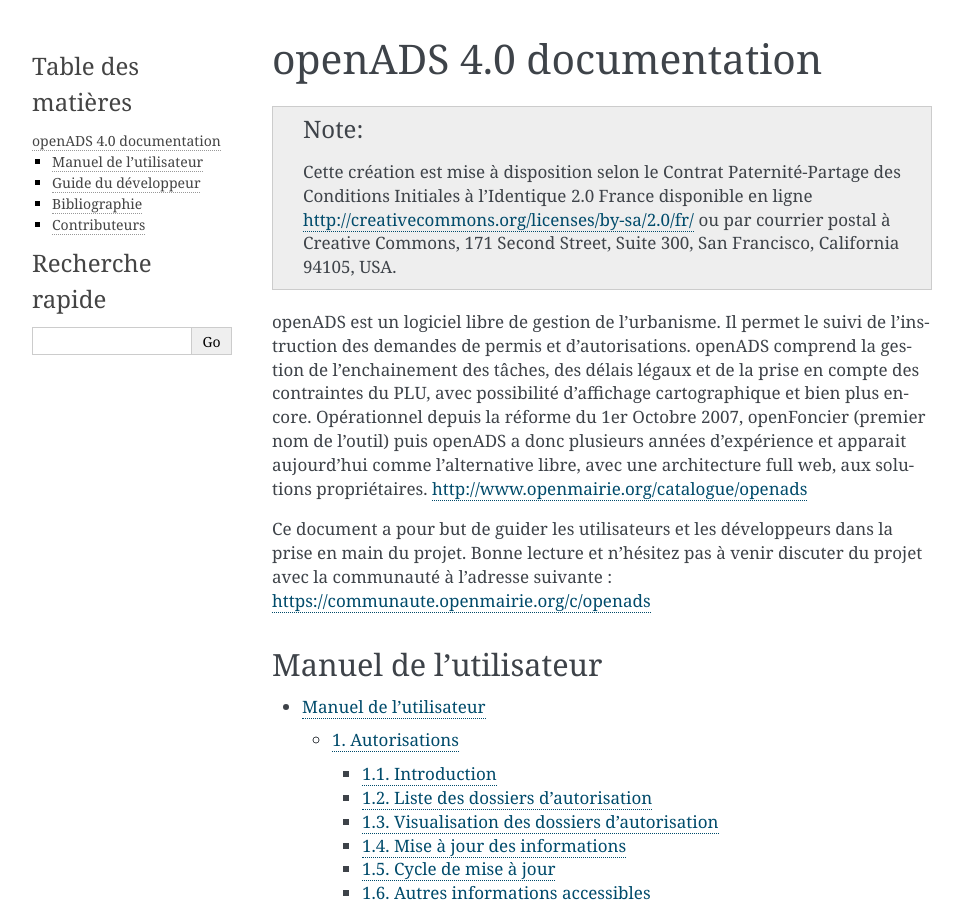
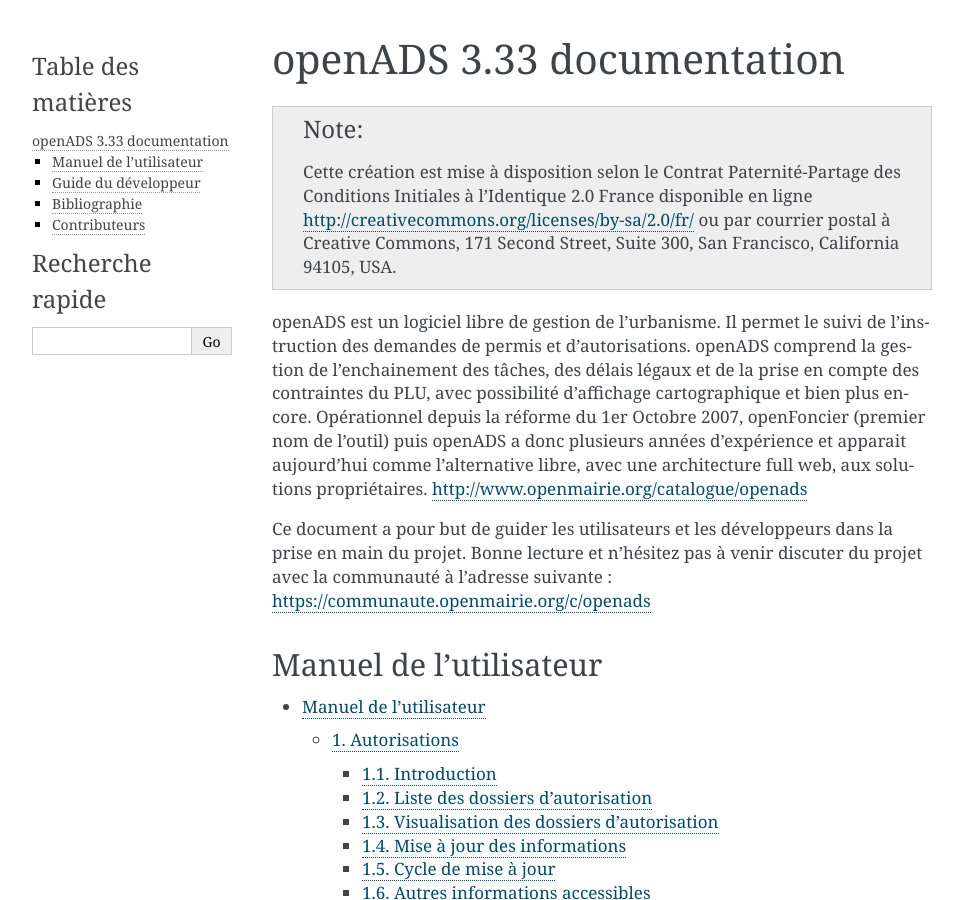
Before and after one commit to mpavaux/openads-documentation, a Sphinx documentation site: the page built from source/index.rst, in a window 1280 px wide and 900 px high. Shown: the whole window, without its empty margins (148-1111 px from the left). Built offline with Sphinx 7.4.7, drawn with Linux system fonts in a browser that asks for light colours.

Commit message:
Mise à jour de la version de openADS
Le numéro de version précisé dans la documentation indique maintenant strictement la version de openADS qu'elle documente

```diff
--- a/source/conf.py
+++ b/source/conf.py
@@ -40,7 +40,7 @@
 master_doc = 'index'
 
 # General information about the project.
-project = u'openADS'
+project = u'openADS 3.33'
 copyright = u'2013-2016, openMairie'
 
 # The version info for the project you're documenting, acts as replacement for
@@ -50,7 +50,7 @@
 # The short X.Y version.
 version = 'trunk'
 # The full version, including alpha/beta/rc tags.
-release = '4.0 ()[]'
+release = '3.33.0'
 
 # The language for content autogenerated by Sphinx. Refer to documentation
 # for a list of supported languages.
--- a/source/index.rst
+++ b/source/index.rst
@@ -1,9 +1,9 @@
 .. openads documentation master file, created by
    sphinx-quickstart on Wed Jul 20 17:30:38 2011.
 
-=========================
-openADS 4.0 documentation
-=========================
+==========================
+openADS 3.33 documentation
+==========================
 
 .. note::
 
```
